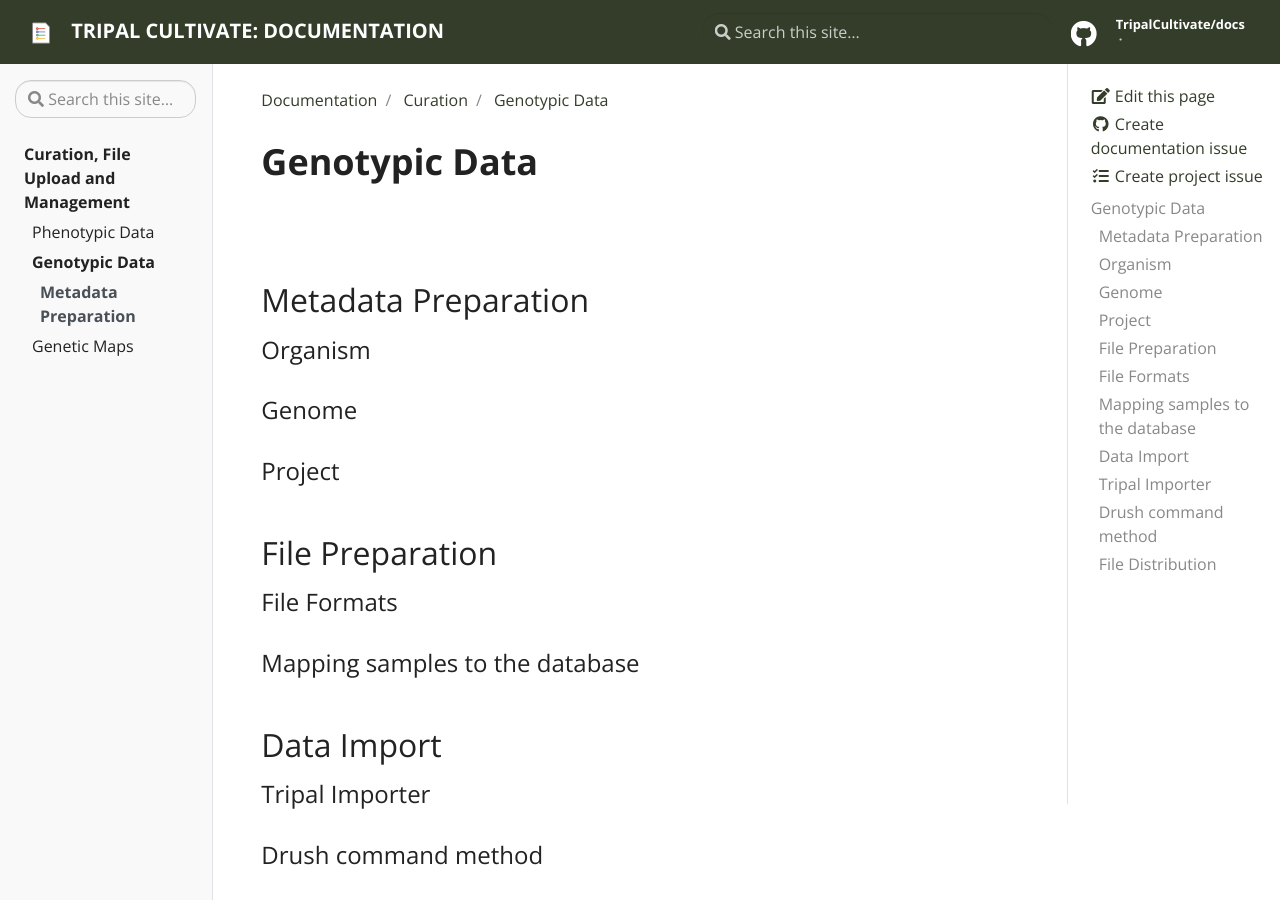
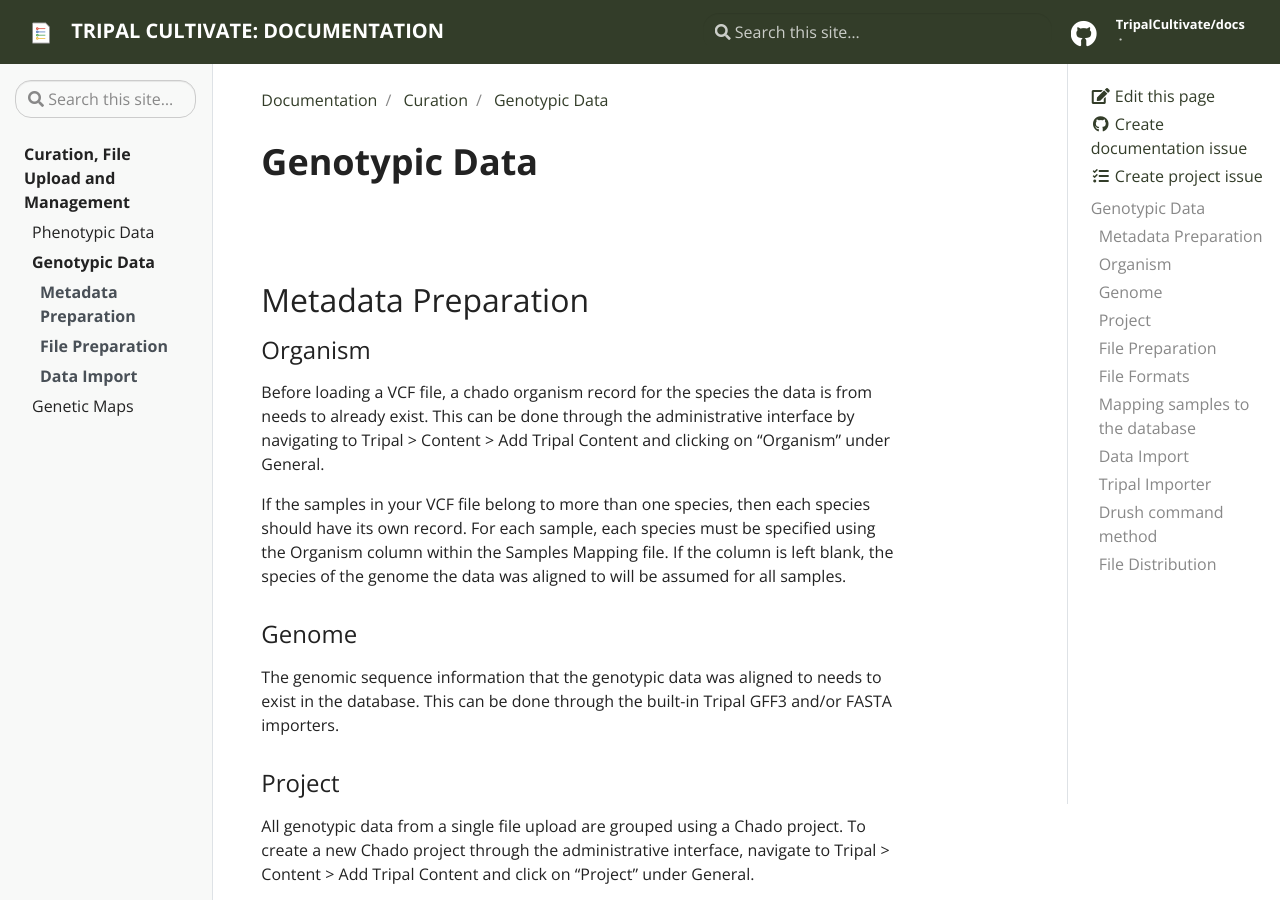
Before and after one commit to TripalCultivate/docs, a Jekyll site: the page built from _docs/curation/genotypic-data.md, in a window 1280 px wide and 900 px high. Built offline with Jekyll 4.4.1, drawn with Linux system fonts in a browser that asks for light colours.

Commit message:
Updated Metadata Preparation in genotypic-data.md

```diff
--- a/_docs/curation/genotypic-data.md
+++ b/_docs/curation/genotypic-data.md
@@ -9,10 +9,15 @@ description: This is documentation pertaining to curation, file upload and manag
 ## Metadata Preparation
 
 ### Organism
+Before loading a VCF file, a chado organism record for the species the data is from needs to already exist. This can be done through the administrative interface by navigating to Tripal > Content > Add Tripal Content and clicking on "Organism" under General.
+
+If the samples in your VCF file belong to more than one species, then each species should have its own record. For each sample, each species must be specified using the Organism column within the Samples Mapping file. If the column is left blank, the species of the genome the data was aligned to will be assumed for all samples.
 
 ### Genome
+The genomic sequence information that the genotypic data was aligned to needs to exist in the database. This can be done through the built-in Tripal GFF3 and/or FASTA importers.
 
 ### Project
+All genotypic data from a single file upload are grouped using a Chado project. To create a new Chado project through the administrative interface, navigate to Tripal > Content > Add Tripal Content and click on "Project" under General.
 
 ## File Preparation
 
```
Also changed, not shown: _data/toc.yml (+4 -3 lines).
